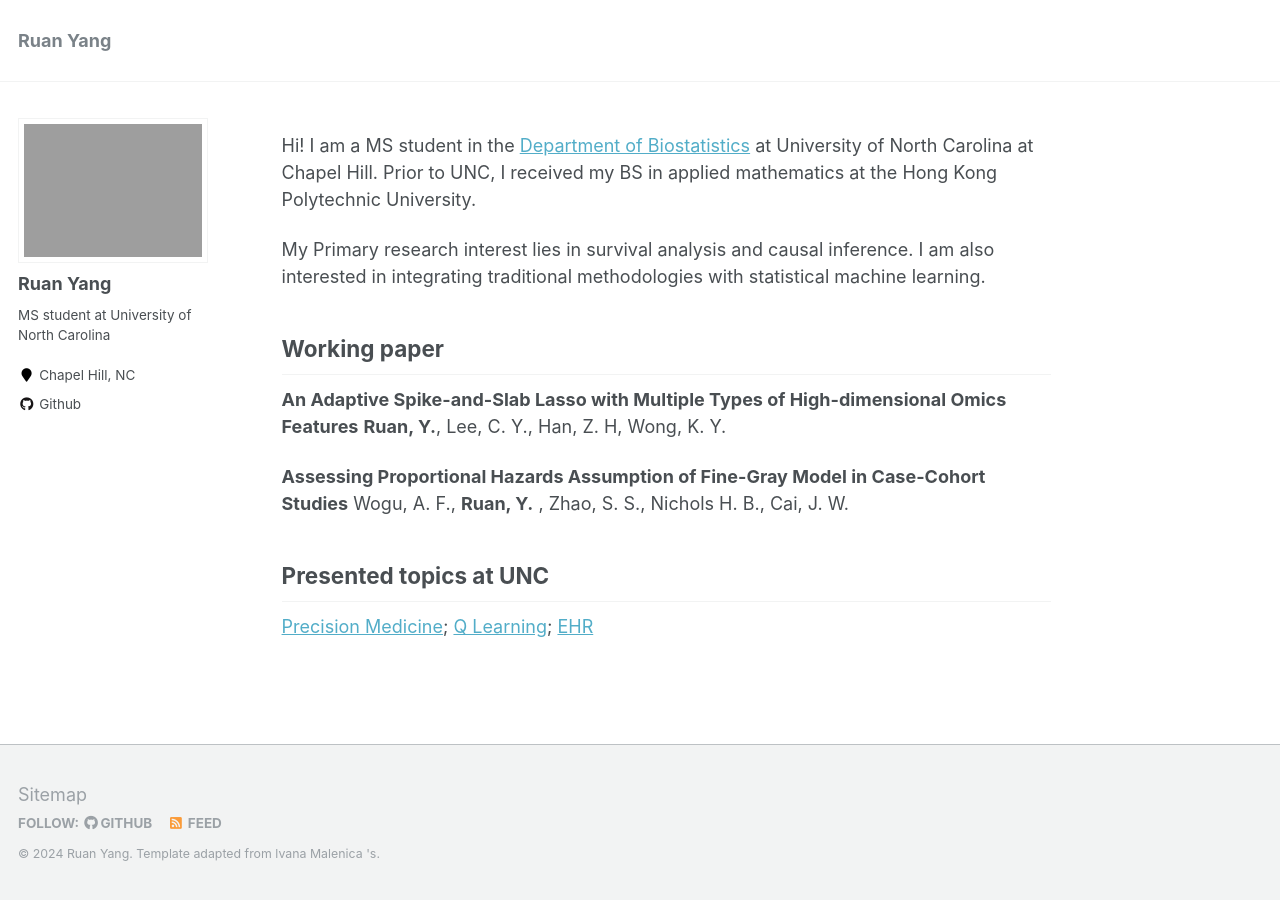
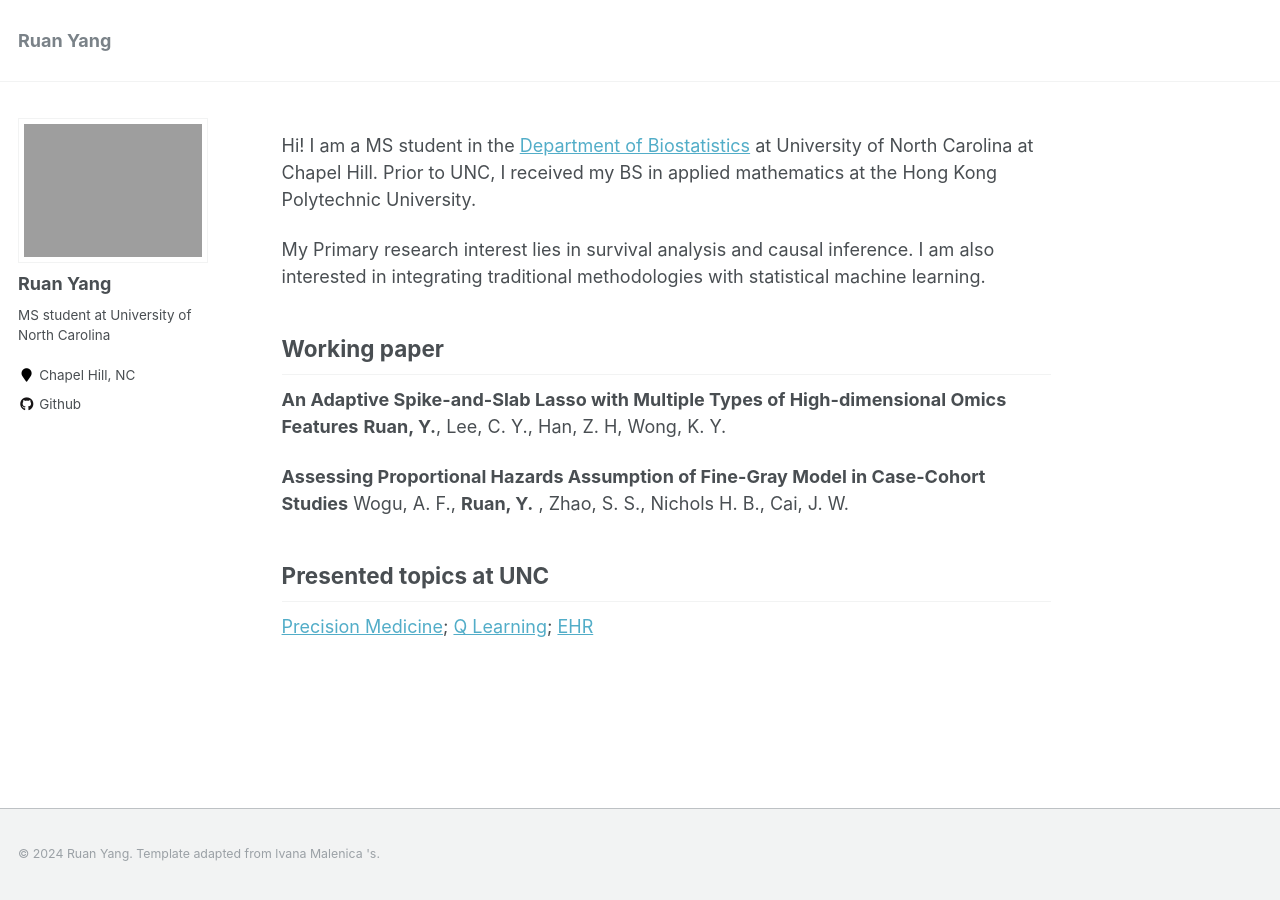
Before and after one commit to Yangr00/Yangr00.github.io, a Jekyll site: the page built from _pages/about.md, in a window 1280 px wide. Built offline with Jekyll 4.4.1, drawn with Linux system fonts in a browser that asks for light colours.

Commit message:
update website

```diff
--- a/_includes/footer.html
+++ b/_includes/footer.html
@@ -1,6 +1,6 @@
 {% include base_path %}
 
-<div class="page__footer-follow">
+<div class="page__footer-follow" style="display: none;">
   <ul class="social-icons">
     {% if site.data.ui-text[site.locale].follow_label %}
       <li><strong>{{ site.data.ui-text[site.locale].follow_label }}</strong></li>
--- a/_includes/footer/custom.html
+++ b/_includes/footer/custom.html
@@ -1,3 +1,3 @@
 <!-- start custom footer snippets -->
-<a href="/sitemap/">Sitemap</a>
+<!--<a href="/sitemap/">Sitemap</a>-->
 <!-- end custom footer snippets -->
```
